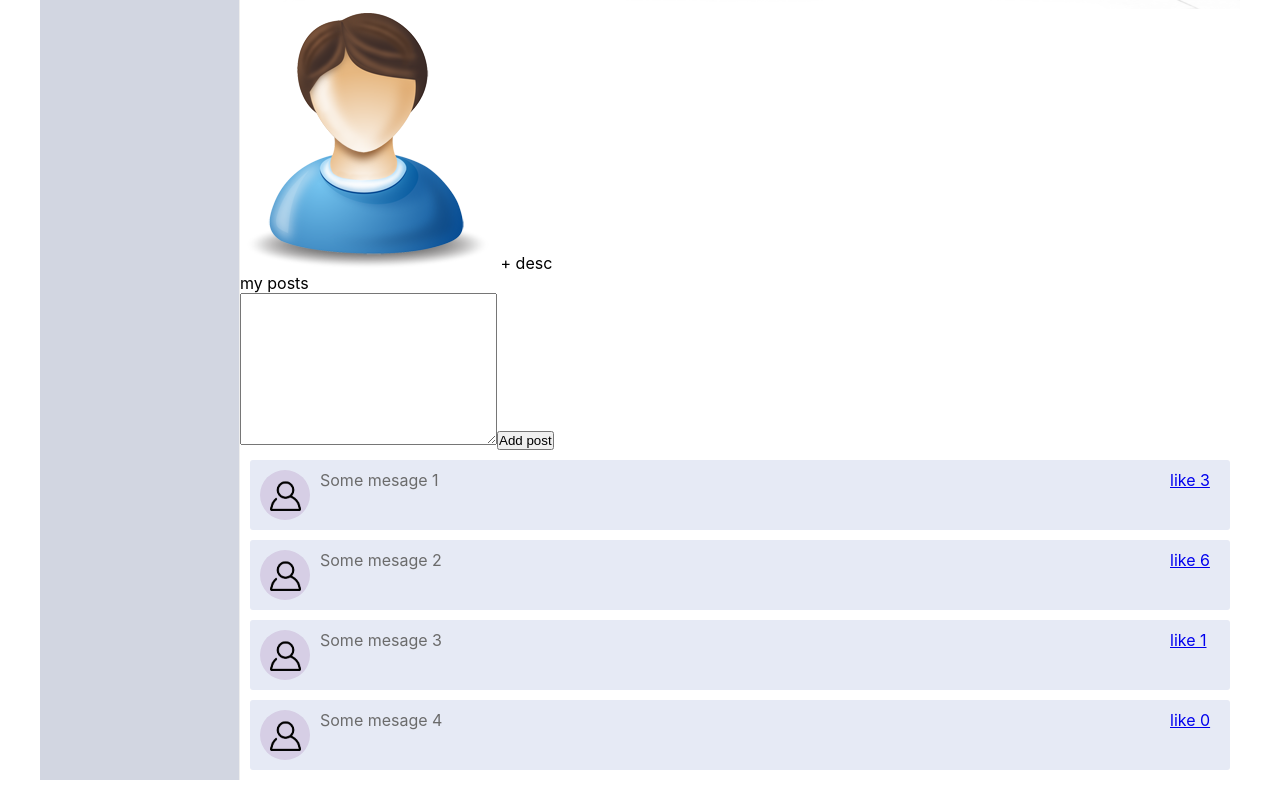
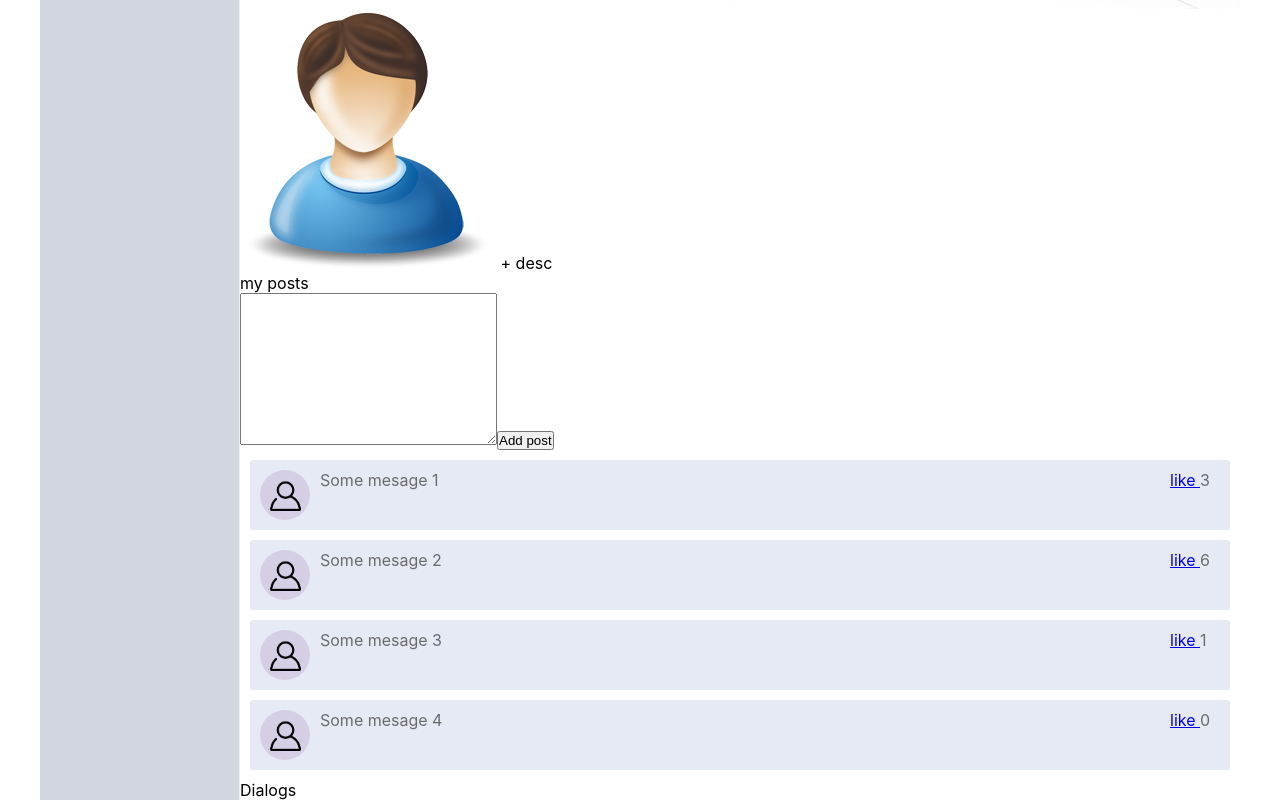
Before and after one commit to WiseEagle/itkamalessons, a React (Create React App) app: page / in a window 1280 px wide. Shown: the part 349-1149 px from the top of the page. Built offline with nearby package versions, Linux system fonts and the light colour scheme.

Commit message:
Video 18 Lesson 18 add file for page Dialogs, wrap content for pages in first component App

```diff
--- a/src/App.css
+++ b/src/App.css
@@ -11,3 +11,4 @@
     grid-template-rows: 60px 1fr;
     grid-template-columns: 2fr 10fr;
 }
+.app-wrapper-content{grid-area: c;}
--- a/src/App.js
+++ b/src/App.js
@@ -1,11 +1,9 @@
+import React from "react";
 import "./App.css";
-import bg from "./bg.png";
-import logo from "./logo.png";
-import user from "./user.png";
 import Header from "./Components/Header/Header";
 import Navbar from "./Components/Navbar/Navbar";
 import Profile from "./Components/Profile/Profile";
-import React from "react";
+import Dialogs from "./Components/Dialogs/Dialogs";
 
 
 const App = () => {
@@ -13,7 +11,10 @@
         <div className="app-wrapper">
             <Header />
             <Navbar />
-            <Profile />
+            <div className="app-wrapper-content">
+                <Profile />
+                <Dialogs />
+            </div>
         </div>
     );
 }
--- /dev/null
+++ b/src/Components/Dialogs/Dialogs.jsx
@@ -0,0 +1,12 @@
+import React from "react";
+import s from "./Dialogs.module.css";
+
+const Dialogs = () => {
+    return (
+        <div >
+            Dialogs
+        </div>
+    );
+}
+
+export default Dialogs;
--- a/src/Components/Profile/MyPosts/Post/Post.jsx
+++ b/src/Components/Profile/MyPosts/Post/Post.jsx
@@ -11,7 +11,7 @@
             </div>
             <div className={s.message}>{props.message}</div>
             <span className="s.like">
-                <a href="#">like {props.likeCount}</a>
+                <a href="#">like </a>{props.likeCount}
             </span>
         </div>
     );
--- a/src/Components/Profile/Profile.jsx
+++ b/src/Components/Profile/Profile.jsx
@@ -5,7 +5,7 @@
 
 const Profile = () => {
     return (
-        <div className={s.content}>
+        <div>
             <div>
                 <img src={bg} alt=""/>
             </div>
```
Also changed, not shown: src/Components/Dialogs/Dialogs.module.css (added).
